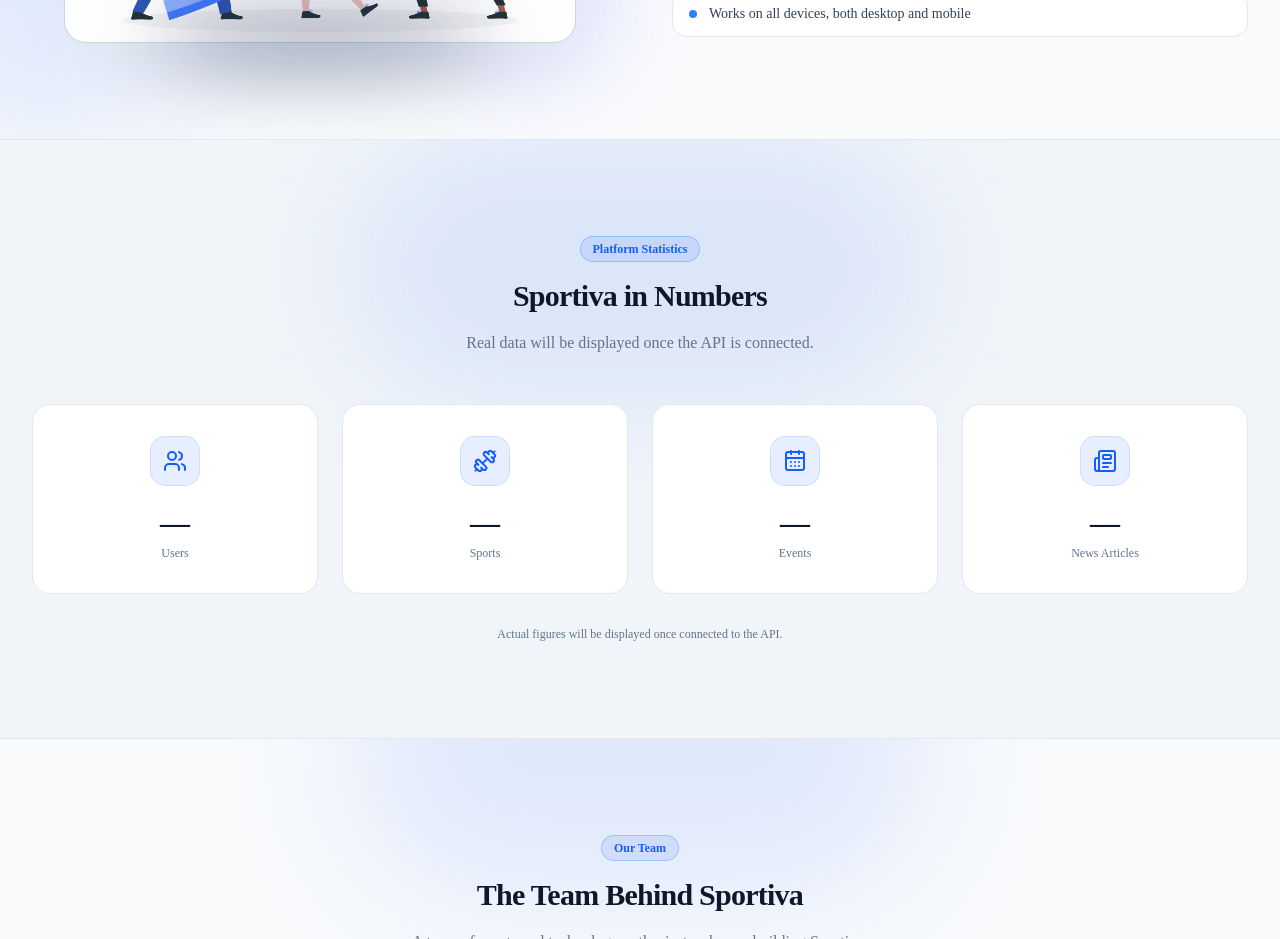
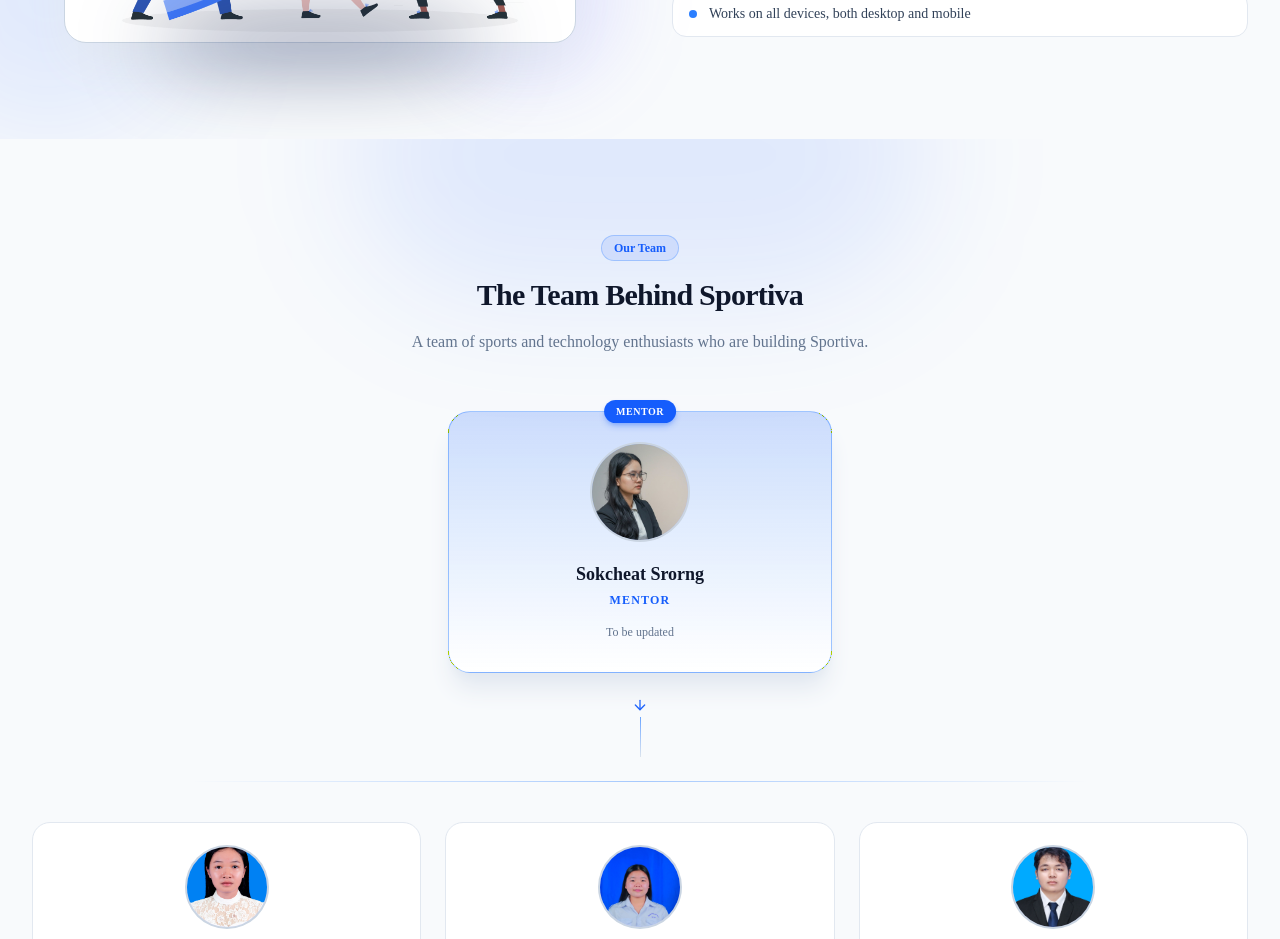
Before and after one commit to blkimseng-glitch/sportiva, a Next.js app: page /about in a window 1280 px wide. Shown: the part 2660-3599 px from the top of the page. Built offline with nearby package versions, Linux system fonts and the light colour scheme.

Commit message:
about us

```diff
--- a/src/components/about/AboutPage.tsx
+++ b/src/components/about/AboutPage.tsx
@@ -2,7 +2,6 @@
 import AboutHeroSection from "./AboutHeroSection";
 import ContactSection from "./ContactSection";
 import MissionSection from "./MissionSection";
-import StatsSection from "./StatsSection";
 import TeamSection from "./TeamSection";
 import VisionSection from "./VisionSection";
 import WhoWeAreSection from "./WhoWeAreSection";
@@ -15,7 +14,6 @@
       <WhoWeAreSection />
       <MissionSection />
       <VisionSection />
-      <StatsSection />
       <TeamSection />
       <WhySportivaSection />
       <ContactSection />
--- a/src/components/about/StatsSection.tsx
+++ /dev/null
@@ -1,38 +0,0 @@
-import SectionHeading from "./SectionHeading";
-import { statsSection } from "./data";
-
-export default function StatsSection() {
-  return (
-    <section className="relative overflow-hidden border-y border-slate-200 bg-slate-100 py-16 sm:py-24 dark:border-slate-800/80 dark:bg-[#0e1826]">
-      <div
-        className="pointer-events-none absolute top-0 left-1/2 h-64 w-[36rem] -translate-x-1/2 rounded-full bg-blue-600/10 blur-3xl"
-        aria-hidden="true"
-      />
-      <div className="relative mx-auto max-w-7xl px-4 sm:px-6 lg:px-8">
-        <SectionHeading data={statsSection.heading} />
-        <div className="mt-12 grid grid-cols-2 gap-4 sm:gap-6 lg:grid-cols-4">
-          {statsSection.items.map((item) => {
-            const Icon = item.icon;
-            return (
-              <div
-                key={item.label}
-                className="group flex flex-col items-center rounded-2xl border border-slate-200 bg-white px-6 py-8 text-center transition-all duration-300 hover:-translate-y-1 hover:border-blue-500/40 dark:border-slate-800 dark:bg-[#121c2d]"
-              >
-                <div className="flex h-12 w-12 items-center justify-center rounded-xl bg-blue-600/10 text-blue-600 ring-1 ring-blue-500/25 transition-colors group-hover:bg-blue-600 group-hover:text-white dark:bg-blue-600/15 dark:text-blue-400">
-                  <Icon className="h-6 w-6" aria-hidden="true" />
-                </div>
-                <div className="mt-5 text-3xl font-bold tabular-nums text-slate-900 dark:text-white">
-                  {item.value === null ? "—" : item.value.toLocaleString()}
-                </div>
-                <div className="mt-1 text-xs font-medium text-slate-500 dark:text-slate-400">{item.label}</div>
-              </div>
-            );
-          })}
-        </div>
-        <p className="mt-8 text-center text-xs text-slate-500">
-          Actual figures will be displayed once connected to the API.
-        </p>
-      </div>
-    </section>
-  );
-}
```
